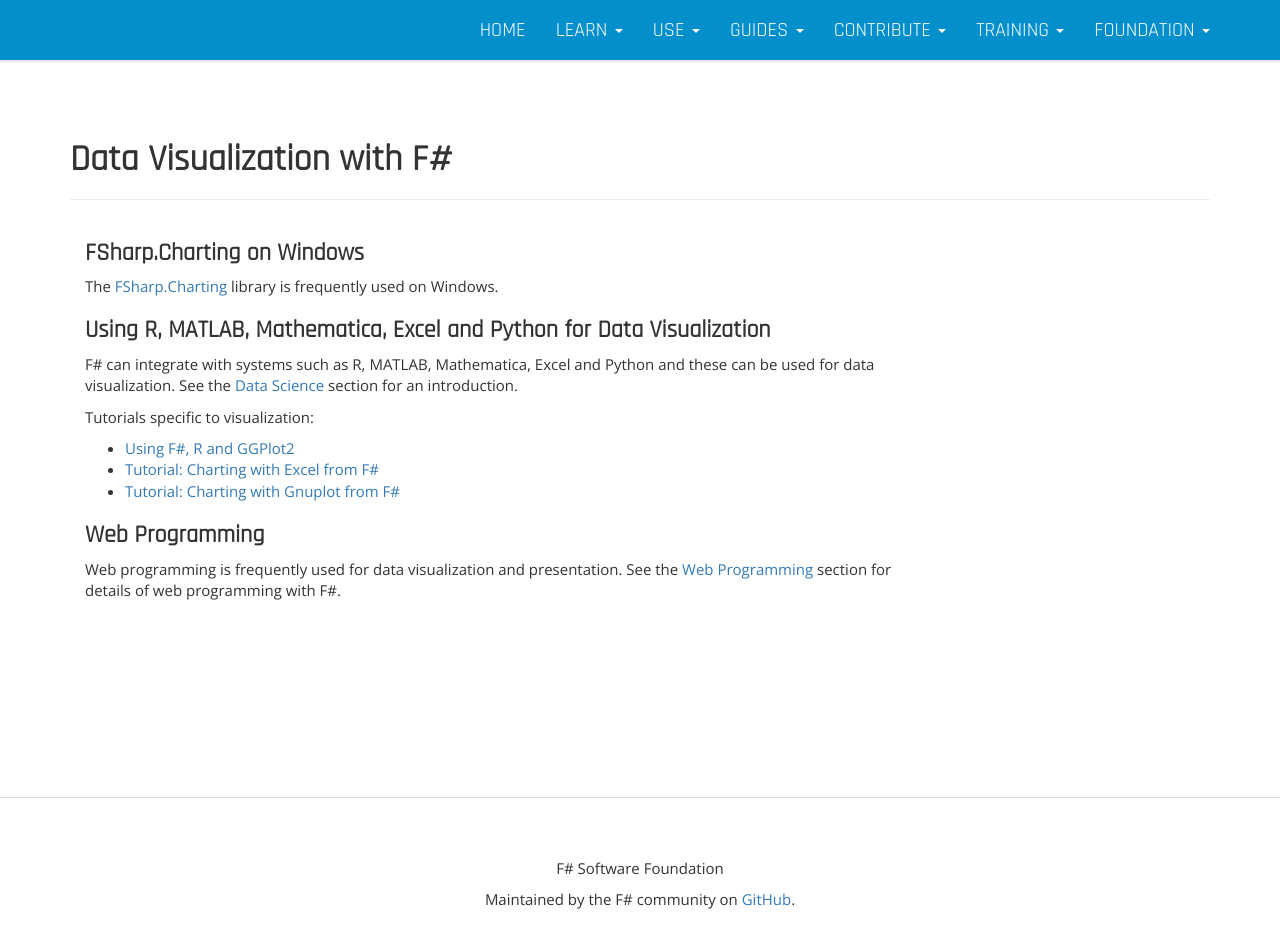
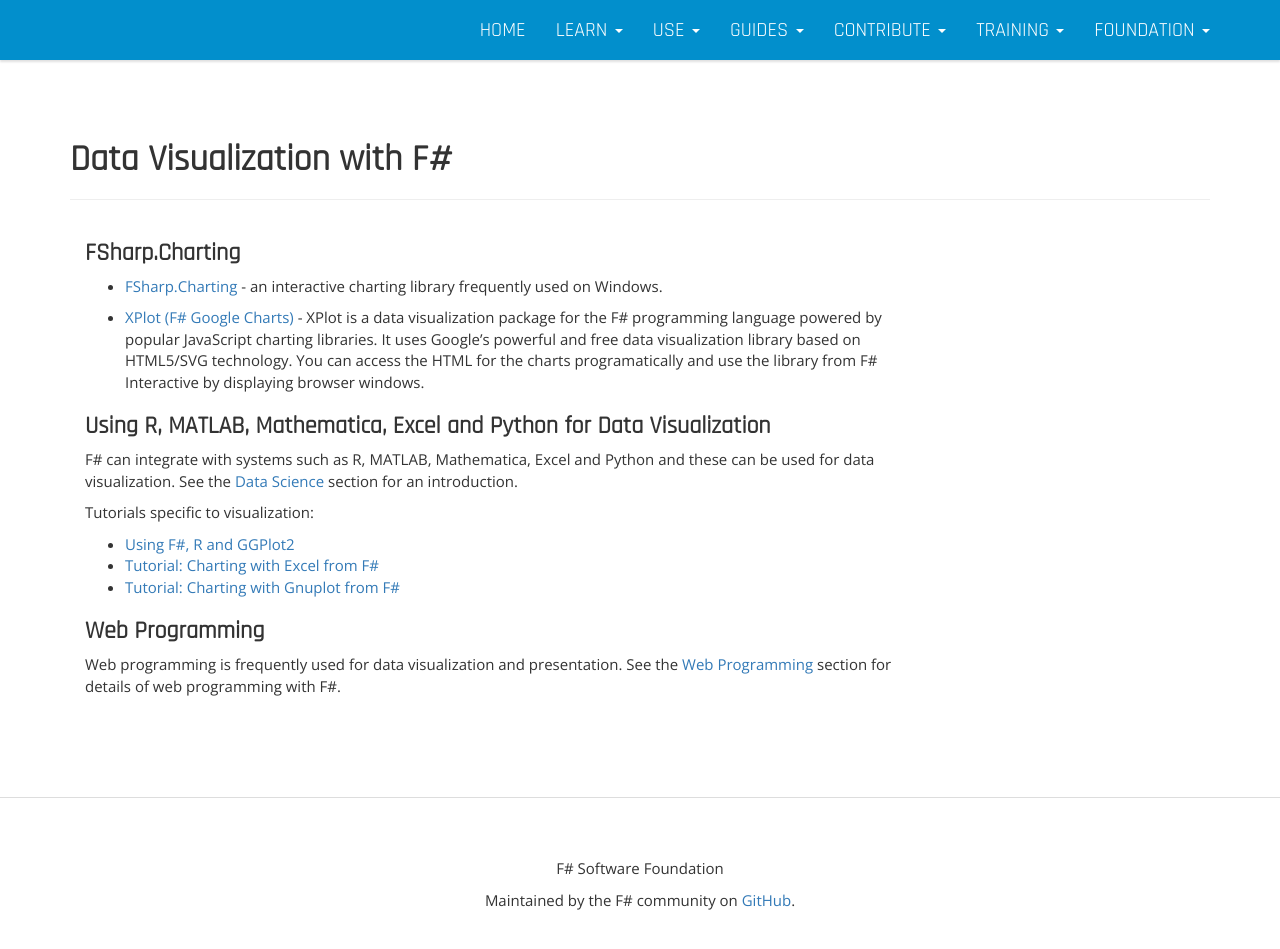
Before and after one commit to fsharp/fsharp.org, a Jekyll site: the page built from guides/data-visualization/index.md, in a window 1280 px wide and 987 px high. Shown: the top 949 px of the window. Built offline with Jekyll 4.4.1, drawn with Linux system fonts in a browser that asks for light colours; nearby versions of some CDN libraries.

Commit message:
Update index.md

```diff
--- a/guides/data-visualization/index.md
+++ b/guides/data-visualization/index.md
@@ -6,9 +6,11 @@ redirect_from: "/data-visualization/index.html"
 ---
 
 
-### FSharp.Charting on Windows
+### FSharp.Charting
 
-The [FSharp.Charting](http://fsharp.github.io/FSharp.Charting/) library is frequently used on Windows.
+* [FSharp.Charting](http://fsharp.github.io/FSharp.Charting/) - an interactive charting library frequently used on Windows.
+
+* [XPlot (F# Google Charts)](http://tahahachana.github.io/XPlot/) - XPlot is a data visualization package for the F# programming language powered by popular JavaScript charting libraries. It uses Google's powerful and free data visualization library based on HTML5/SVG technology.  You can access the HTML for the charts programatically and use the library from F# Interactive by displaying browser windows.
 
 ### Using R, MATLAB, Mathematica, Excel and Python for Data Visualization
 
```
